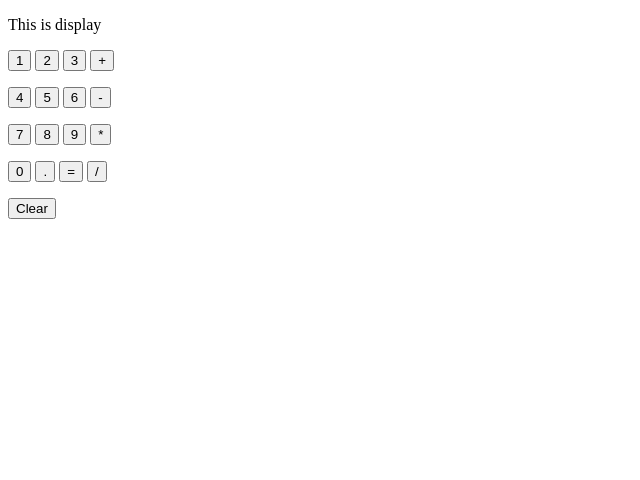
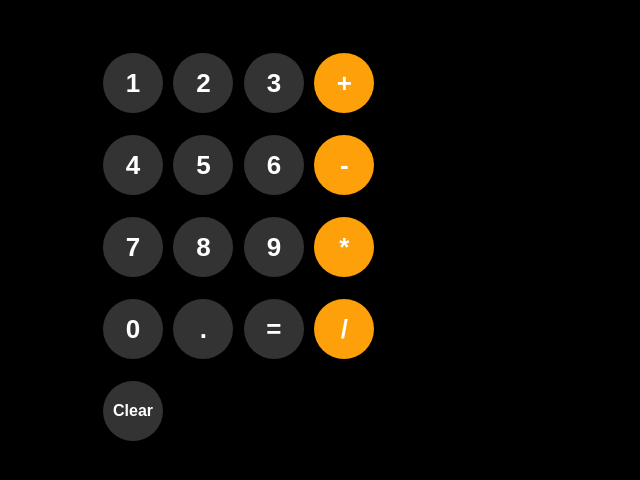
Before and after one commit to nanishat/mini-js-project, a plain HTML site: page calculator/calculator.html in a window 1280 px wide. Shown: the whole page, without its empty margins (0-640 px from the left). Drawn offline with Linux system fonts and the light colour scheme.

Commit message:
refactored button click part in js; added css to looks better

```diff
--- /dev/null
+++ b/calculator/calc.css
@@ -0,0 +1,40 @@
+body {
+    font-family: Arial, Helvetica, sans-serif;
+    background-color: rgb(0, 0, 0);
+    margin-top: 50px;
+    margin-left: 100px;
+}
+
+.main-display {
+    font-size: 45px;
+    font-weight: bold;
+    color: white;
+    margin-bottom: 5px;
+}
+
+.calc-btn,
+.equal,
+.clear {
+    color: white;
+    height: 60px;
+    width: 60px;
+    border-radius: 30px;
+    border: none;
+    font-size: 26px;
+    font-weight: bold;
+    margin: 3px;
+    cursor: pointer;
+}
+
+.clear {
+    font-size: 16px;
+    background-color: rgb(51, 51, 51);
+}
+
+.gray-btn {
+    background-color: rgb(51, 51, 51);
+}
+
+.orange-btn {
+    background-color: rgb(254, 160, 10);
+}
--- a/calculator/calc.js
+++ b/calculator/calc.js
@@ -6,25 +6,28 @@ if (calculation) {
     displayPanel.innerHTML = calculation;
 }
 
-const buttons = ['0', '1', '2', '3', '4', '5', '6', '7', '8', '9', ' + ', ' - ', ' * ', ' / ', ' . '];
+//updated version of code, which selecting all those button.
+//got ridden of all those button ids
 
-buttons.forEach((char) => {
-    document.getElementById(char).addEventListener("click", () => {
-        calculation += char;
-        displayPanel.innerHTML = calculation;
+document.querySelectorAll('.calc-btn')
+    .forEach(btn => {
+        btn.addEventListener('click', () => {
+            const value = btn.dataset.value;
+            calculation = calculation + value;
+            displayPanel.innerHTML = calculation;
+        });
     });
-});
 
-document.getElementById("equal").addEventListener("click", () => {
-    calculation = (eval(calculation));
+document.querySelector(".equal").addEventListener("click", () => {
+    calculation = eval(calculation);
     displayPanel.innerHTML = calculation;
     saveCalculation();
 });
 
-document.getElementById("clear").addEventListener("click", () => {
+document.querySelector(".clear").addEventListener("click", () => {
     calculation = '';
     localStorage.removeItem('calculation');
-    displayPanel.innerHTML = 'Display cleared.';
+    displayPanel.innerHTML = '...';
 });
 
 function saveCalculation() {
--- a/calculator/calculator.html
+++ b/calculator/calculator.html
@@ -2,35 +2,36 @@
 
 <head>
     <title>Calculator</title>
+    <link rel="stylesheet" href="calc.css">
 </head>
 
 <body>
-    <p class="js-main-display">This is display</p>
+    <p class="js-main-display main-display"></p>
     <p>
-        <button id="1">1</button>
-        <button id="2">2</button>
-        <button id="3">3</button>
-        <button id=" + ">+</button>
+        <button class="calc-btn gray-btn" data-value="1">1</button>
+        <button class="calc-btn gray-btn" data-value="2">2</button>
+        <button class="calc-btn gray-btn" data-value="3">3</button>
+        <button class="calc-btn orange-btn" data-value="+">+</button>
     </p>
     <p>
-        <button id="4">4</button>
-        <button id="5">5</button>
-        <button id="6">6</button>
-        <button id=" - ">-</button>
+        <button class="calc-btn gray-btn" data-value="4">4</button>
+        <button class="calc-btn gray-btn" data-value="5">5</button>
+        <button class="calc-btn gray-btn" data-value="6">6</button>
+        <button class="calc-btn orange-btn" data-value="-">-</button>
     </p>
     <p>
-        <button id="7">7</button>
-        <button id="8">8</button>
-        <button id="9">9</button>
-        <button id=" * ">*</button>
+        <button class="calc-btn gray-btn" data-value="7">7</button>
+        <button class="calc-btn gray-btn" data-value="8">8</button>
+        <button class="calc-btn gray-btn" data-value="9">9</button>
+        <button class="calc-btn orange-btn" data-value="*">*</button>
     </p>
     <p>
-        <button id="0">0</button>
-        <button id=" . ">.</button>
-        <button id="equal">=</button>
-        <button id=" / ">/</button>
+        <button class="calc-btn gray-btn" data-value="0">0</button>
+        <button class="calc-btn gray-btn" data-value=".">.</button>
+        <button class="equal gray-btn" data-value="=">=</button>
+        <button class="calc-btn orange-btn" data-value="/">/</button>
     </p>
-    <p><button id="clear">Clear</button></p>
+    <p><button class="clear" class="buttons">Clear</button></p>
 
     <script src="calc.js"></script>
 </body>
```
